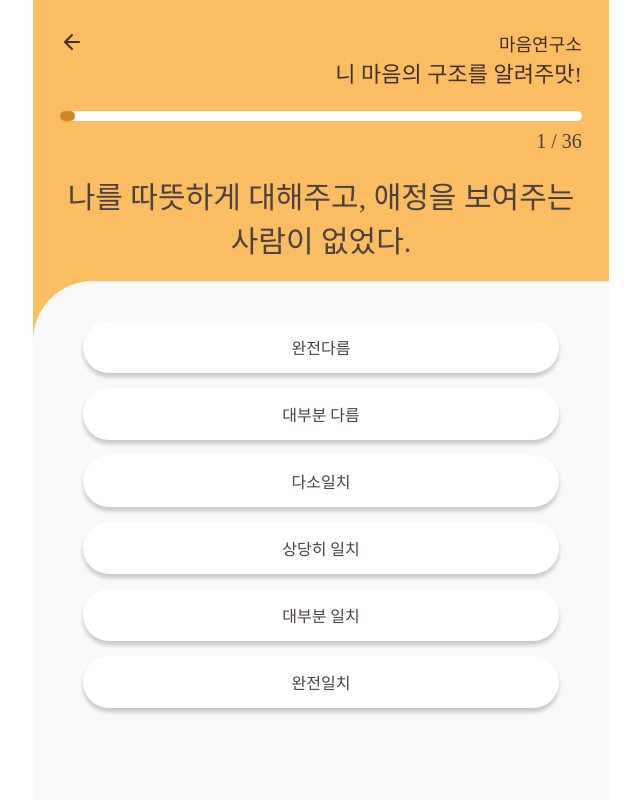
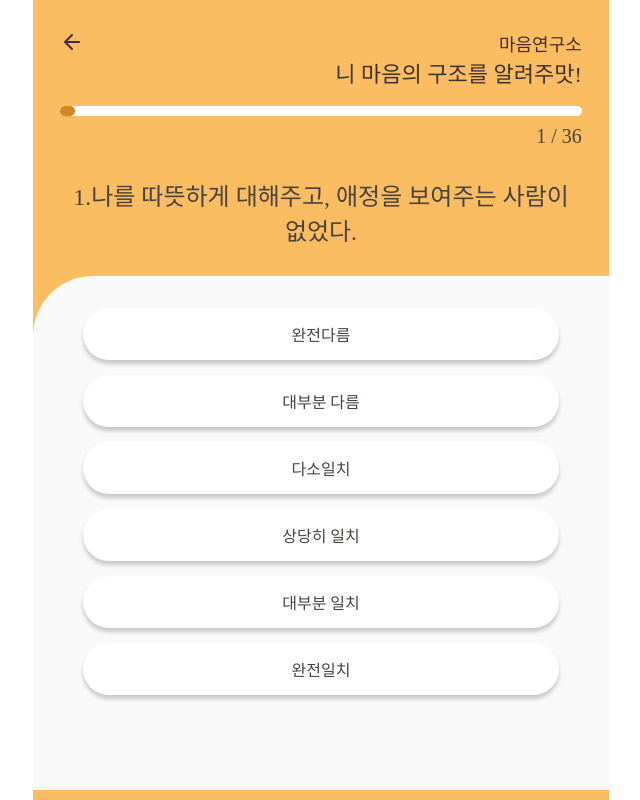
Before and after one commit to vyekahs/mhsq_min, a SvelteKit app: page /survey in a window 1280 px wide. Shown: the whole page, without its empty margins (319-959 px from the left). Built offline with nearby package versions, Linux system fonts and the light colour scheme; a web font is replaced by a local one.

Commit message:
feat: float, rm answer scroll

```diff
--- a/src/component/Question/Question.svelte
+++ b/src/component/Question/Question.svelte
@@ -1,4 +1,5 @@
 <script lang="ts">
+  export let index: number;
   export let question: string;
   export let answers: Answer[];
   export let onNext: () => void;
@@ -7,7 +8,7 @@
 
 <div class="question">
   <div class="title">
-    <span>{question}</span>
+    <span>{index}.{question}</span>
   </div>
   <div class="flex">
     {#each answers as answer}
@@ -22,6 +23,7 @@
       </button>
     {/each}
   </div>
+  <div style="height: 10px" />
 </div>
 
 <style scoped>
@@ -44,7 +46,7 @@
   .title > span {
     color: #4a4141;
     font-family: "THEFACESHOP INKLIPQUID";
-    font-size: 1.875rem;
+    font-size: 1.5rem;
     font-style: normal;
     font-weight: 400;
     line-height: normal;
@@ -58,15 +60,14 @@
   .flex {
     flex: 1;
     width: 100%;
-    height: 100%;
-    overflow-y: auto;
     display: flex;
     flex-direction: column;
     gap: 15px;
     border-top-left-radius: 60px;
     background: #f9f9f9;
-    padding: 40px 50px;
+    padding: 2rem 3.15rem 1rem;
   }
+
   button {
     width: 100%;
     padding: 14px 0;
--- a/src/routes/survey/+page.svelte
+++ b/src/routes/survey/+page.svelte
@@ -51,6 +51,7 @@
     name: question.index,
     component: Question,
     props: {
+      index: question.index,
       question: question.question,
       answers: question.answers,
       selectAnswer,
@@ -93,7 +94,7 @@
     padding: 1.87rem 1.7rem 0;
     display: flex;
     flex-direction: column;
-    gap: 1.44rem;
+    gap: 1.125rem;
   }
 
   .row {
```
